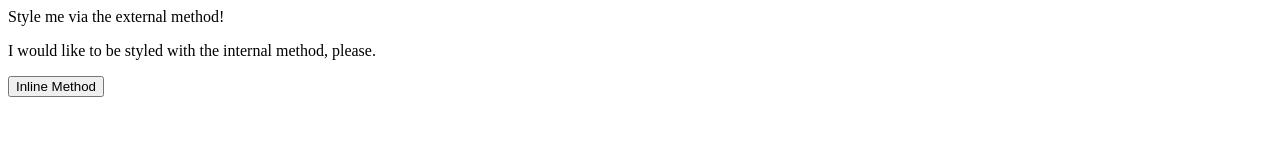
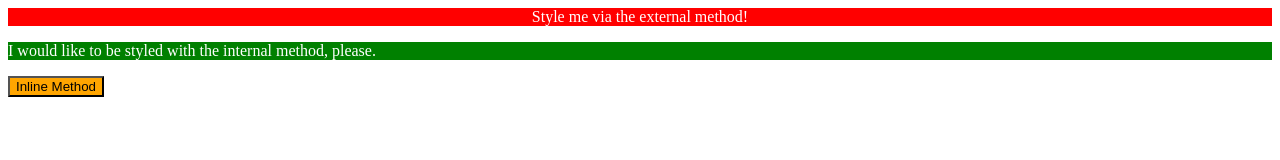
Before and after one commit to Kevingeorge619/Odin-recipes, a plain HTML site: page css-practice/css-methods/index.html in a window 1280 px wide. Drawn offline with Linux system fonts and the light colour scheme.

Commit message:
new index.html and style.css'

```diff
--- a/css-practice/css-methods/index.html
+++ b/css-practice/css-methods/index.html
@@ -5,10 +5,17 @@
     <meta http-equiv="X-UA-Compatible" content="IE=edge">
     <meta name="viewport" content="width=device-width, initial-scale=1.0">
     <title>Methods for Adding CSS</title>
+    <link href="styles.css" rel="stylesheet">
+    <style>
+        p{
+            background-color: green;
+            color: white;
+        }
+    </style>
   </head>
   <body>
     <div>Style me via the external method!</div>
     <p>I would like to be styled with the internal method, please.</p>
-    <button>Inline Method</button>
+    <button style="background-color: orange; color: black;">Inline Method</button>
   </body>
 </html>
```
